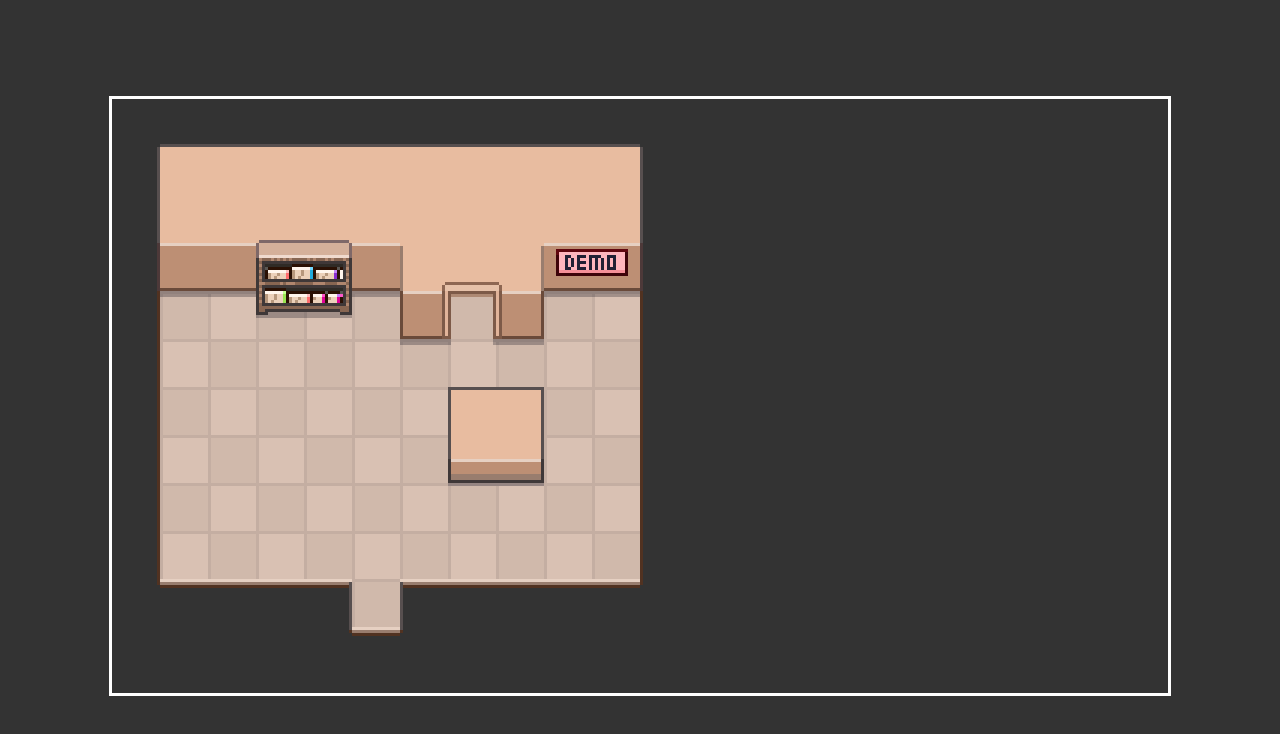
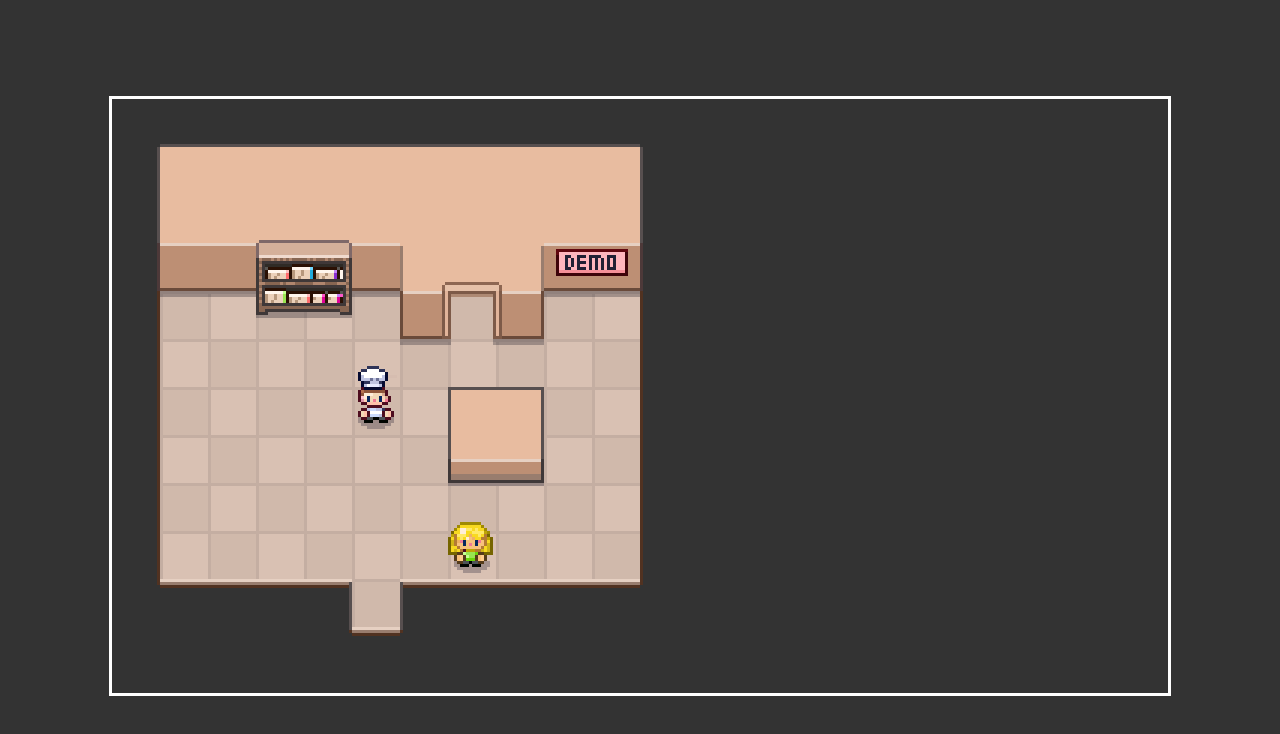
Before and after one commit to Jabutler95/retro-game, a plain HTML site: page index.html in a window 1280 px wide. Drawn offline with Linux system fonts and the light colour scheme.

Commit message:
complete part 2 of the tutorial

```diff
--- /dev/null
+++ b/GameObject.js
@@ -0,0 +1,10 @@
+class GameObject {
+  constructor(config) {
+    this.x = config.x || 0
+    this.y = config.y || 0
+    this.sprite = new Sprite({
+      gameObject: this,
+      src: config.src || "/images/characters/people/hero.png",
+    })
+  }
+}
--- a/Overworld.js
+++ b/Overworld.js
@@ -12,13 +12,21 @@ class Overworld {
     }
     image.src = "/images/maps/DemoLower.png"
 
+    // Place some GameObject s!
+    const hero = new GameObject({
+      x: 5,
+      y: 6,
+    })
+    const npc1 = new GameObject({
+      x: 7,
+      y: 9,
+      src: "/images/characters/people/npc1.png"
+    })
 
-    const hero = new Image()
-    image.onload = () => {
-      this.ctx.drawImage(image,0,0)
-    }
-    hero.src = "/images/characters/people/hero.png"
-
+    setTimeout(() => {
+      hero.sprite.draw(this.ctx)
+      npc1.sprite.draw(this.ctx)
+    }, 200)
 
   }
 }
--- /dev/null
+++ b/Sprite.js
@@ -0,0 +1,50 @@
+class Sprite {
+  constructor(config) {
+
+    // Set up the image
+    this.image = new Image ()
+    this.image.src = config.src
+    this.image.onload = () => {
+      this.isLoaded = true
+    }
+
+    // Shadow
+    this.shadow = new Image()
+    this.useShadow = true // eventually config.useShadow || false
+    if (this.useShadow) {
+      this.shadow.src = "/images/characters/shadow.png"
+    }
+    this.shadow.onload = () => {
+      this.isShadowLoaded = true
+    }
+
+    // configure animations & initial state
+    this.animations = config.animations || {
+      idleDown: [
+        [0,0]
+      ]
+      // walkDown: [
+      //   [0,0], [1,0], [2,0], [3,0],
+      // ]
+    }
+    this.currentAnimation = config.currentAnimation || "idleDown"
+    this.currentAnimationFrame = 0
+
+    // Reference the game object
+    this.gameObject = config.gameObject
+  }
+
+  draw(ctx) {
+    const x = this.gameObject.x * 16 - 8
+    const y = this.gameObject.y * 16 - 18
+
+    this.isShadowLoaded && ctx.drawImage(this.shadow, x, y)
+
+    this.isLoaded && ctx.drawImage(this.image,
+      0,0,
+      32,32,
+      x,y,
+      32,32
+    )
+  }
+}
--- a/css/style.css
+++ /dev/null
@@ -1,19 +0,0 @@
-* {
-  box-sizing: border-box;
-}
-
-body {
-  background: #333;
-  padding: 0;
-  margin: 0;
-  overflow: hidden;
-}
-
-.game-container {
-  position: relative;
-  width: 352px;
-  height: 198px;
-  margin: 0 auto;
-  margin-top: 20px;
-  outline: 1px solid white;
-}
--- a/index.html
+++ b/index.html
@@ -3,8 +3,8 @@
 <head>
   <!-- <meta charset="UTF-8">
   <meta name="viewport" content="width=device-width, initial-scale=1.0"> -->
-  <link rel="stylesheet" href="/style.css">
-  <title>Retro Game</title>
+  <link rel="stylesheet" href="style.css">
+  <title>Pizza Legends</title>
 </head>
 <body>
   <div class="game-container">
@@ -12,8 +12,10 @@
   </div>
 
   <!-- Scripts  -->
-  <script src="Overworld.js"></script>
-  <script src="init.js"></script>
+  <script src="/Overworld.js"></script>
+  <script src="/GameObject.js"></script>
+  <script src="/Sprite.js"></script>
+  <script src="/init.js"></script>
 
 </body>
 </html>
```
